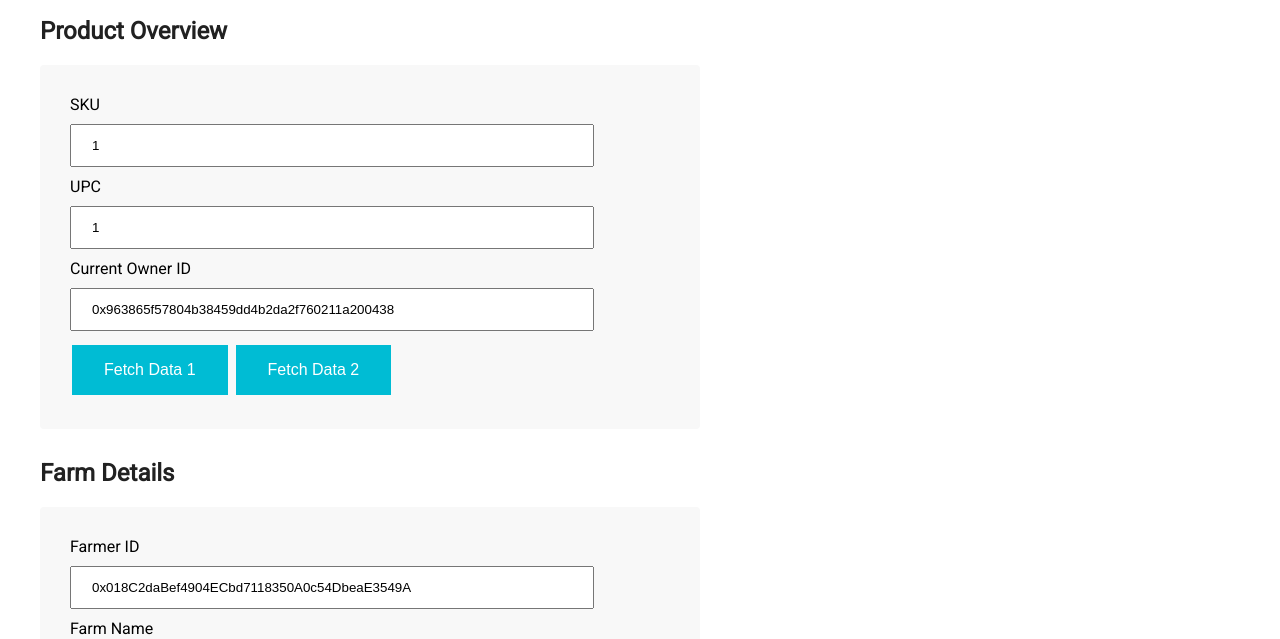
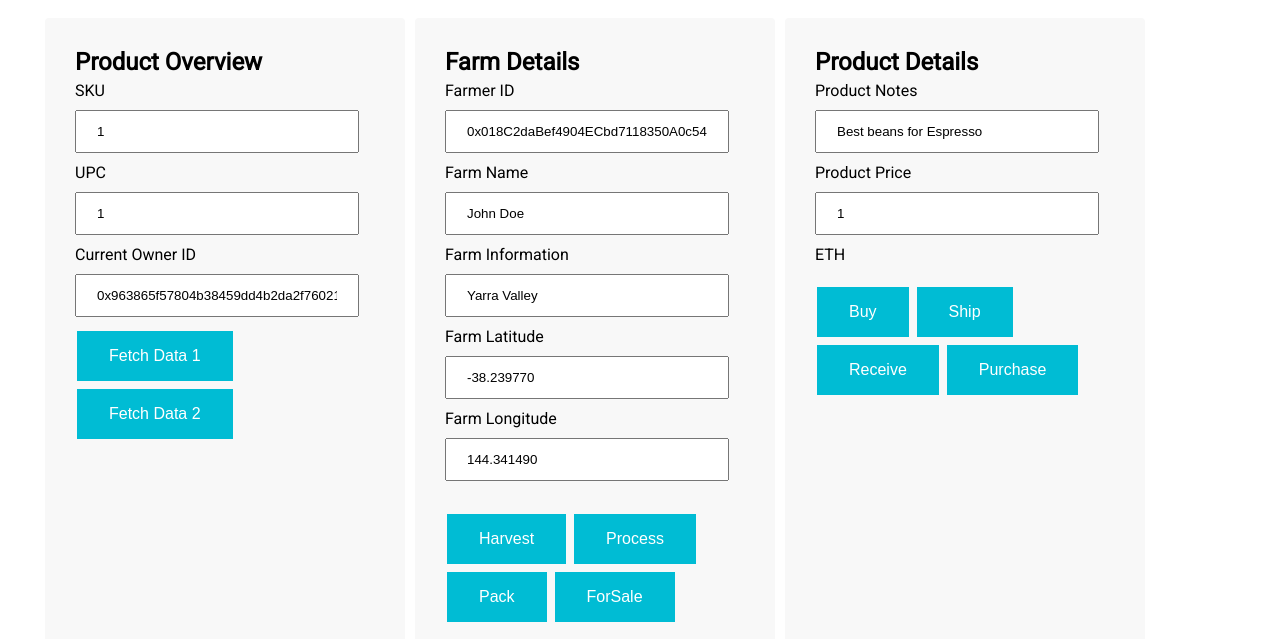
Before and after one commit to bartosz-lipinski/supplychain-mgmt, a website: page src/index.html in a window 1280 px wide. Shown: the part 161-800 px from the top of the page. Drawn offline with nearby package versions, Linux system fonts and the light colour scheme.

Commit message:
basic style changes

```diff
--- a/src/index.html
+++ b/src/index.html
@@ -16,9 +16,9 @@
         <p style="text-align: center;">Prove the authenticity of coffee using the Ethereum blockchain.</p>
     </div>
 
-    <div id="ftc-harvest">
-        <h2>Product Overview</h2>
+    <div class="ftc-harvest">
         <div class="form-group">
+            <h2>Product Overview</h2>
             SKU
             <br>
             <input class="input-field" type="number" id="sku" name="sku" value=1><br>
@@ -33,9 +33,8 @@
                 <button class="btn-fetchTwo" id="button" type="button" data-id="10">Fetch Data 2</button>
             </div>
         </div>
-        <div class=form-break></div>
-        <h2>Farm Details</h2>
         <div class="form-group">
+            <h2>Farm Details</h2>
             Farmer ID
             <br>
             <input type="text" id="originFarmerID" name="originFarmerID" value="0x018C2daBef4904ECbd7118350A0c54DbeaE3549A" size="50">
@@ -58,9 +57,8 @@
             <button class="btn-pack" id="button" type="button" data-id="3">Pack</button>
             <button class="btn-forsale" id="button" type="button" data-id="4">ForSale</button>
         </div>
-        <div class=form-break></div>
-        <h2>Product Details</h2>
         <div class="form-group">
+            <h2>Product Details</h2>
             Product Notes
             <br>
             <input type="text" id="productNotes" name="productNotes" value="Best beans for Espresso" size="60"><br>
@@ -73,9 +71,8 @@
             <button class="btn-receive" id="button" type="button" data-id="7">Receive</button>
             <button class="btn-purchase" id="button" type="button" data-id="8">Purchase</button>
         </div>
-        <div class=form-break></div>
-        <h2>Role Details</h2>
         <div class="form-group">
+            <h2>Role Details</h2>
             Distributor ID
             <br>
             <input type="text" id="distributorID" name="distributorID" value="0xCe5144391B4aB80668965F2Cc4f2CC102380Ef0A" size="50">
--- a/src/style.css
+++ b/src/style.css
@@ -45,13 +45,24 @@ button {
   padding:20px;
 }
 
+.ftc-harvest {
+  display: flex;
+  flex-wrap: wrap;
+}
+
+.form-group h2 {
+  margin: 0px 0px 5px 0px;
+}
+
 .form-group {
-  background-color:#0097A7;
+    background-color:#0097A7;
   color:black;
   width:50%;
   padding:30px;
   border-radius: 4px;
   background-color: #f8f8f8;
+  max-width: 300px;
+  margin: 5px;
 }
 
 .form-break {
```
